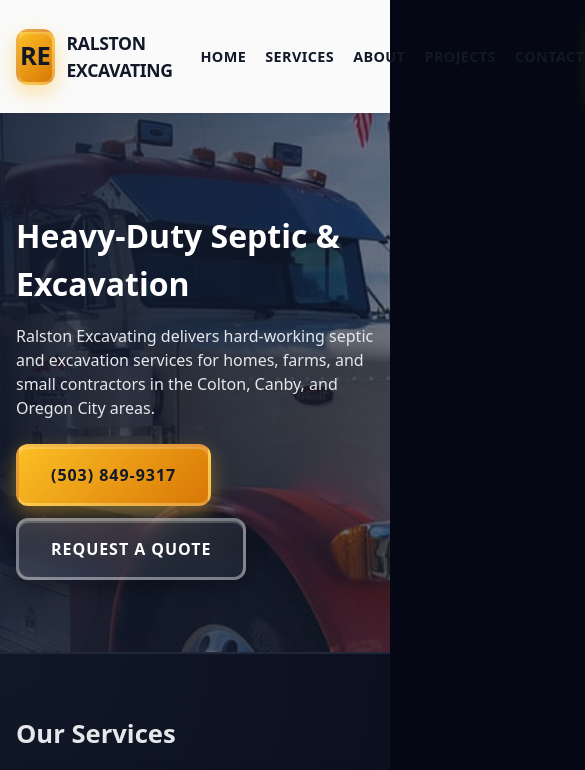
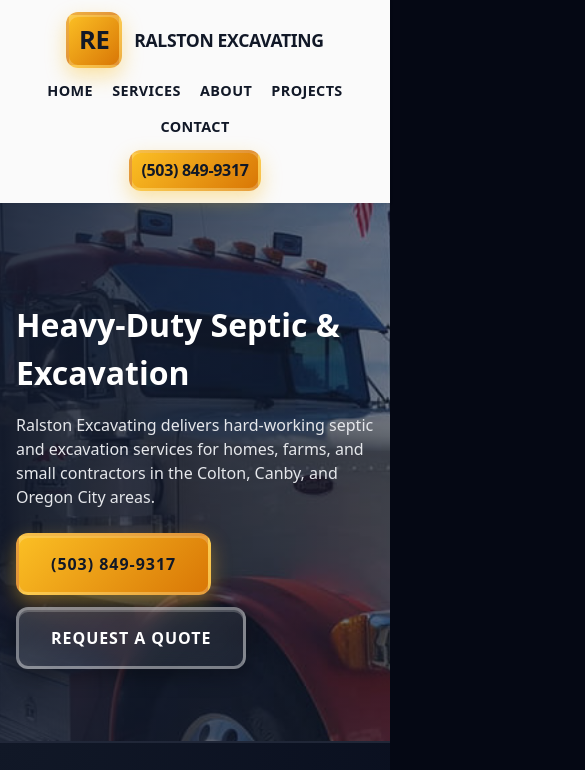
Before and after one commit to chuckabruzzo-netizen/Ralston-Excavating, a plain HTML site: page index.html in a window 390 px wide. Shown: the top 770 px of the page, 585 px wide, since content can reach past the window. Drawn offline with Linux system fonts and the light colour scheme.

Commit message:
continued mobile fix

```diff
--- a/styles.css
+++ b/styles.css
@@ -58,7 +58,7 @@ img {
   justify-content: space-between;
   gap: 0.5rem;
   padding-block: 0.75rem;
-  flex-wrap: nowrap;
+
 }
 
 .logo {
@@ -433,7 +433,19 @@ a[data-phone] {
 
 @media (max-width: 480px) {
   .header-inner {
-    gap: 0.25rem;
+  display: flex;
+  align-items: center;
+  justify-content: space-between;
+  gap: 0.5rem;
+  padding-block: 0.75rem;
+  /* remove: flex-wrap: nowrap; */
+}
+
+/* Inside your @media (max-width: 480px) { ... } block, add: */
+@media (max-width: 480px) {
+  .header-inner {
+    flex-wrap: wrap;          /* allow wrapping on very small screens */
+    justify-content: center;  /* center everything when wrapped */
   }
 
   .logo {
@@ -446,6 +458,9 @@ a[data-phone] {
   }
 
   .main-nav {
+    width: 100%;
+    justify-content: center;
+    flex-wrap: wrap;
     font-size: 0.8rem;
     gap: 0.4rem;
   }
@@ -453,6 +468,8 @@ a[data-phone] {
   .main-nav a {
     padding: 0.25rem 0.4rem;
   }
+}
+
 }
 
 @media (min-width: 640px) {
```
